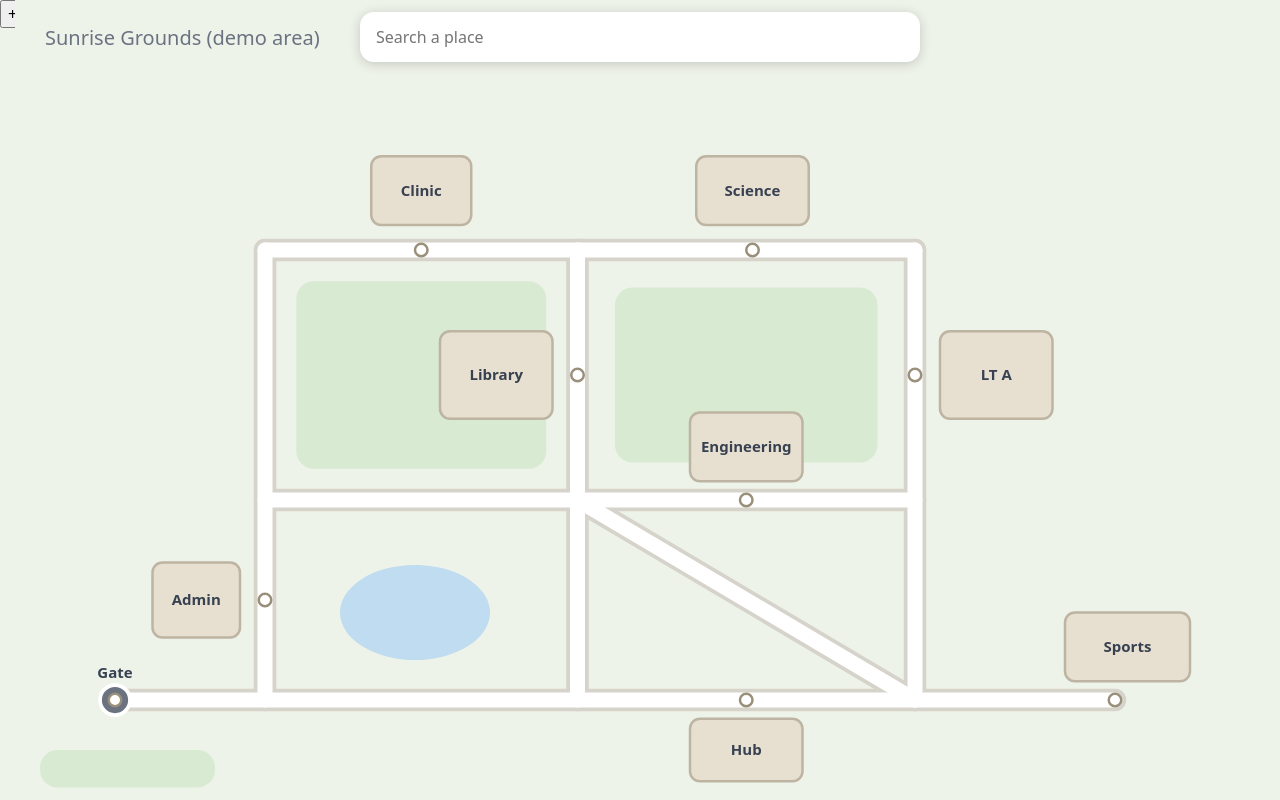
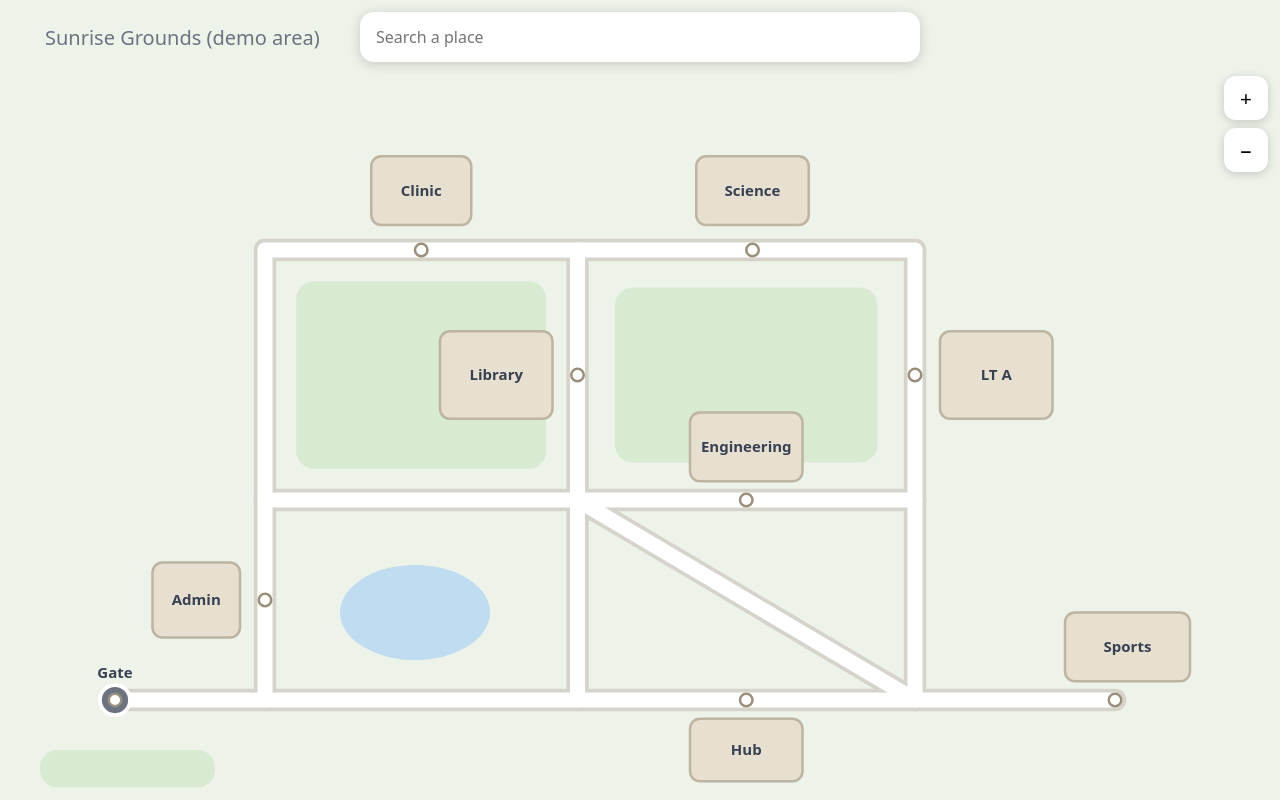
Before and after one commit to Tboypro/walkroute, a website with bundled scripts: page index.html in a window 1280 px wide. Built offline with nearby package versions, Linux system fonts and the light colour scheme.

Commit message:
Style the zoom buttons

```diff
--- a/css/style.css
+++ b/css/style.css
@@ -69,3 +69,6 @@ h2 { margin: 0; font-size: 1.25rem; }
 .arrived p { color: #4b5563; margin: 6px 0 0; }
 
 .fast { display: flex; align-items: center; gap: 8px; margin-top: 12px; color: #4b5563; }
+
+.zoom { position: absolute; right: 12px; top: 76px; display: grid; gap: 8px; }
+.zoom button { width: 44px; height: 44px; border: 0; border-radius: 12px; background: #fff; box-shadow: 0 2px 10px rgba(0, 0, 0, .18); font-size: 1.3rem; cursor: pointer; }
```
